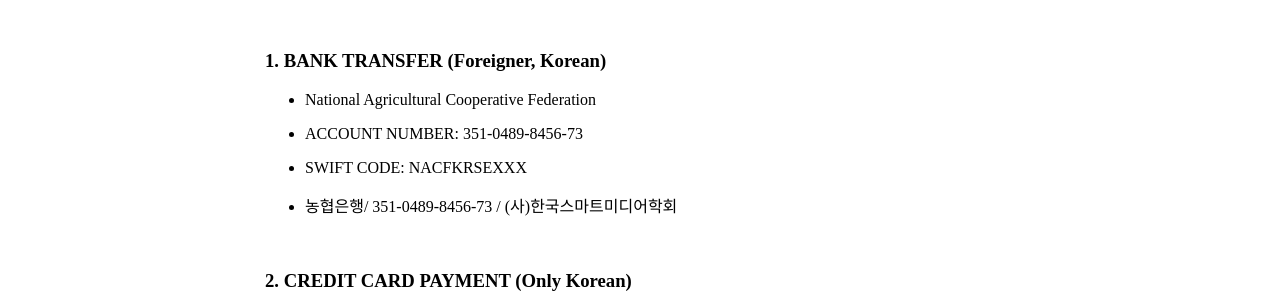
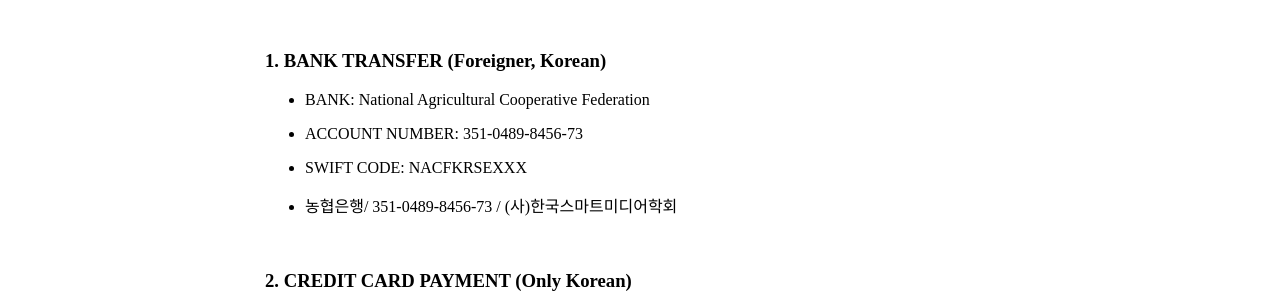
Before and after one commit to icea-conf/sma-2020.github.io, a Jekyll site: the page built from registration/index.html, in a window 1280 px wide. Shown: the part 1026-1319 px from the top of the page. Built offline with Jekyll 4.4.1, drawn with Linux system fonts in a browser that asks for light colours.

Commit message:
Update index.html

```diff
--- a/registration/index.html
+++ b/registration/index.html
@@ -120,7 +120,7 @@
                <p><b>The conference registration includes</b> : Access to all conference sessions, keynote lectures, lunch, coffee break, banquet, and gift.</p><br>
                <h3>1. BANK TRANSFER (Foreigner, Korean)</h3>
                <ul>
-                    <li><p>National Agricultural Cooperative Federation</p></li>
+                    <li><p>BANK: National Agricultural Cooperative Federation</p></li>
                     <li><p>ACCOUNT NUMBER: 351-0489-8456-73</p></li>
                     <li><p>SWIFT CODE: NACFKRSEXXX</p></li>
                     <li><p>농협은행/ 351-0489-8456-73 / (사)한국스마트미디어학회</p></li>
```
